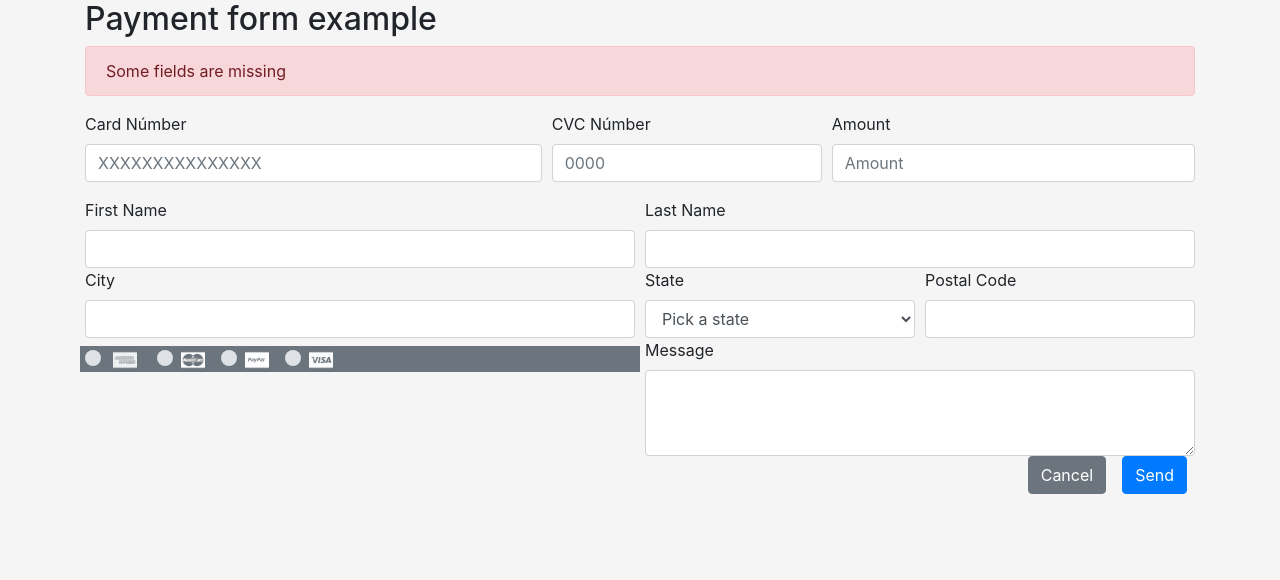
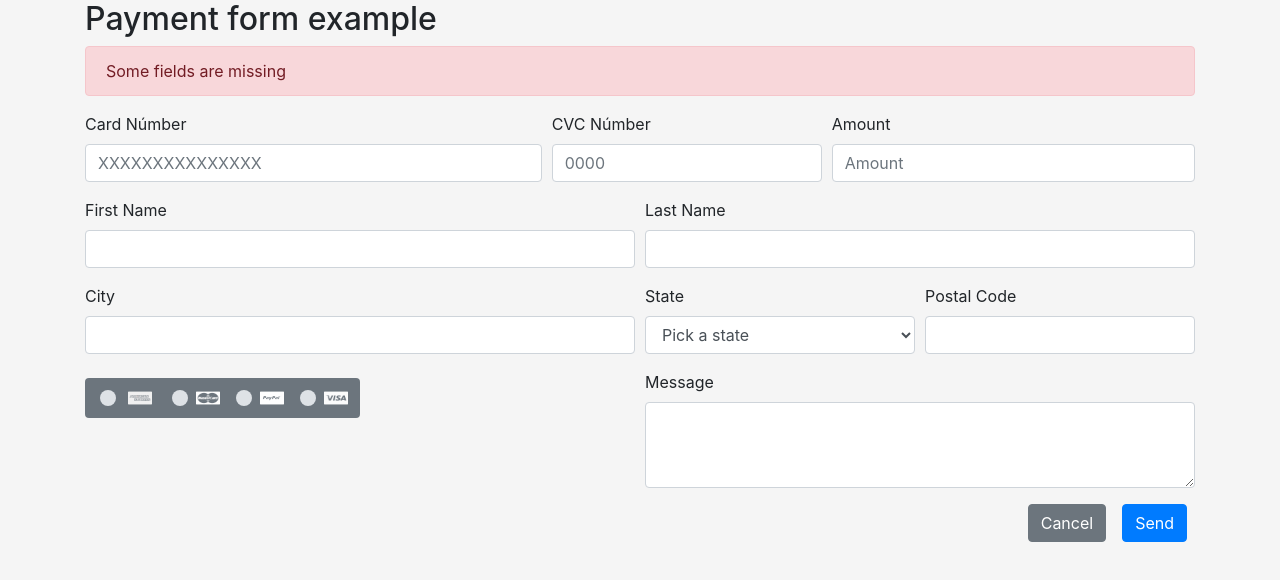
Before and after one commit to bryanstg/html5-form-4geeks, a plain HTML site: page index.html in a window 1280 px wide. Drawn offline with nearby package versions, Linux system fonts and the light colour scheme.

Commit message:
Se alinearon y dieron toques finales al apartado payment method

```diff
--- a/index.html
+++ b/index.html
@@ -5,6 +5,7 @@
     <meta http-equiv="X-UA-Compatible" content="IE=edge">
     <meta name="viewport" content="width=device-width, initial-scale=1.0">
     <title>HTML5 and Bootstrap Form</title>
+    <!-- Bootstrap -->
     <link rel="stylesheet" href="https://maxcdn.bootstrapcdn.com/bootstrap/4.0.0/css/bootstrap.min.css" integrity="sha384-Gn5384xqQ1aoWXA+058RXPxPg6fy4IWvTNh0E263XmFcJlSAwiGgFAW/dAiS6JXm" crossorigin="anonymous">
     <link rel="stylesheet" href="/styles/styles.css">
 
@@ -13,11 +14,13 @@
     <div class="container">
         <div class="row">
             <div class="col">
-                <form action="">
+                <form action="POST">
+                    <!-- Title and alert -->
                     <h2>Payment form example</h2>
                     <div class="alert alert-danger" role="alert">
                         Some fields are missing
                     </div>
+
                     <!-- Card info -->
                     <div class="form-row">
                         <div class="form-group col-5">
@@ -47,8 +50,8 @@
                         </div>
                     </div>
 
-                    <!--  -->
-                    <div class="form-row">
+                    <!-- Location -->
+                    <div class="form-row my-3">
                         <div class="col-6">
                                 <label for="inputCity">City</label>
                                 <input type="text" class="form-control" id="inputCity">
@@ -65,31 +68,35 @@
                                 <input type="text" class="form-control" id="inputPostalCode">
                         </div>
                     </div>
-                    <div class="form-row d-flex flex-row align-items-start justify-content-between">
-                        <div class="col-6 my-2 bg-secondary d-flex flex-row align-items-center" >
+
+                    <!-- Payment methods -->
+                    <div class="form-row my-3 d-flex flex-row align-items-start justify-content-between">
+                        <div class="col-6 " >
+                            <div class="col-6 my-2 py-2 bg-secondary d-flex flex-row align-items-center rounded">
                                 <div class="custom-control custom-radio custom-control-inline d-flex fle-row align-items-center">
                                     <input type="radio" id="inputAmericanExpress" name="paymentMethods" class="custom-control-input">
-                                <label class="custom-control-label" for="inputAmericanExpress">
-                                    <img class="rounded mx-1 cardImg" src="/styles/image/american.png" alt="American Express">
+                                    <label class="d-flex align-items-center custom-control-label" for="inputAmericanExpress">
+                                        <img class="rounded mx-1 cardImg" src="./styles/image/american.png" alt="American Express" width="20" height="20">
                                     </label>
                                 </div>
                                 <div class="custom-control custom-radio custom-control-inline d-flex flex-row align-items-center">
                                     <input type="radio" id="inputMastercard" name="paymentMethods" class="custom-control-input">
-                                <label class="custom-control-label" for="inputMastercard">
-                                    <img class="cardImg" src="/styles/image/mastercard.png" alt="Mastercard">
+                                    <label class="d-flex align-items-center custom-control-label" for="inputMastercard">
+                                        <img class="cardImg" src="./styles/image/mastercard.png" alt="Mastercard" width="20" height="20">
                                     </label>
                                 </div>
                                 <div class="custom-control custom-radio custom-control-inline d-flex flex-row align-items-center">
                                     <input type="radio" id="inputPaypal" name="paymentMethods" class="custom-control-input">
-                                <label class="custom-control-label" for="inputPaypal">
-                                    <img class="cardImg" src="/styles/image/paypal.png" alt="Paypal">
+                                    <label class="d-flex align-items-center custom-control-label" for="inputPaypal">
+                                        <img class="cardImg" src="./styles/image/paypal.png" alt="Paypal" width="20" height="20">
                                     </label>
                                 </div>
                                 <div class="custom-control custom-radio custom-control-inline d-flex flex-row align-items-center">
                                     <input type="radio" id="inputVisa" name="paymentMethods" class="custom-control-input">
-                                <label class="custom-control-label" for="inputVisa">
-                                    <img class="cardImg" src="/styles/image/visa.png" alt="Visa">
+                                    <label class="d-flex align-items-center custom-control-label" for="inputVisa">
+                                        <img class="cardImg" src="./styles/image/visa.png" alt="Visa" width="20" height="20">
                                     </label>
+                                </div>
                             </div>
 
                         </div>
@@ -98,9 +105,11 @@
                             <textarea class="form-control" id="textAreaForm" rows="3"></textarea>
                         </div>
                     </div>
-                    <div class="row">
 
-                        <div class="col d-flex flex-row-reverse">
+                    <!-- Buttons  -->
+                    <div class="form-row my-3">
+
+                        <div class="col  d-flex flex-row-reverse">
                             <button class="btn btn-primary mx-2" type="submit">Send</button>
                             <button class="btn btn-secondary mx-2" type="submit">Cancel</button>
 
@@ -111,10 +120,7 @@
         </div>
     </div>
 
-
-
-
-
+    <!-- Bootstrap scripts -->
 
     <script src="https://code.jquery.com/jquery-3.2.1.slim.min.js" integrity="sha384-KJ3o2DKtIkvYIK3UENzmM7KCkRr/rE9/Qpg6aAZGJwFDMVNA/GpGFF93hXpG5KkN" crossorigin="anonymous"></script>
     <script src="https://cdnjs.cloudflare.com/ajax/libs/popper.js/1.12.9/umd/popper.min.js" integrity="sha384-ApNbgh9B+Y1QKtv3Rn7W3mgPxhU9K/ScQsAP7hUibX39j7fakFPskvXusvfa0b4Q" crossorigin="anonymous"></script>
```
Lines whose indentation alone changed are shown as unchanged.
